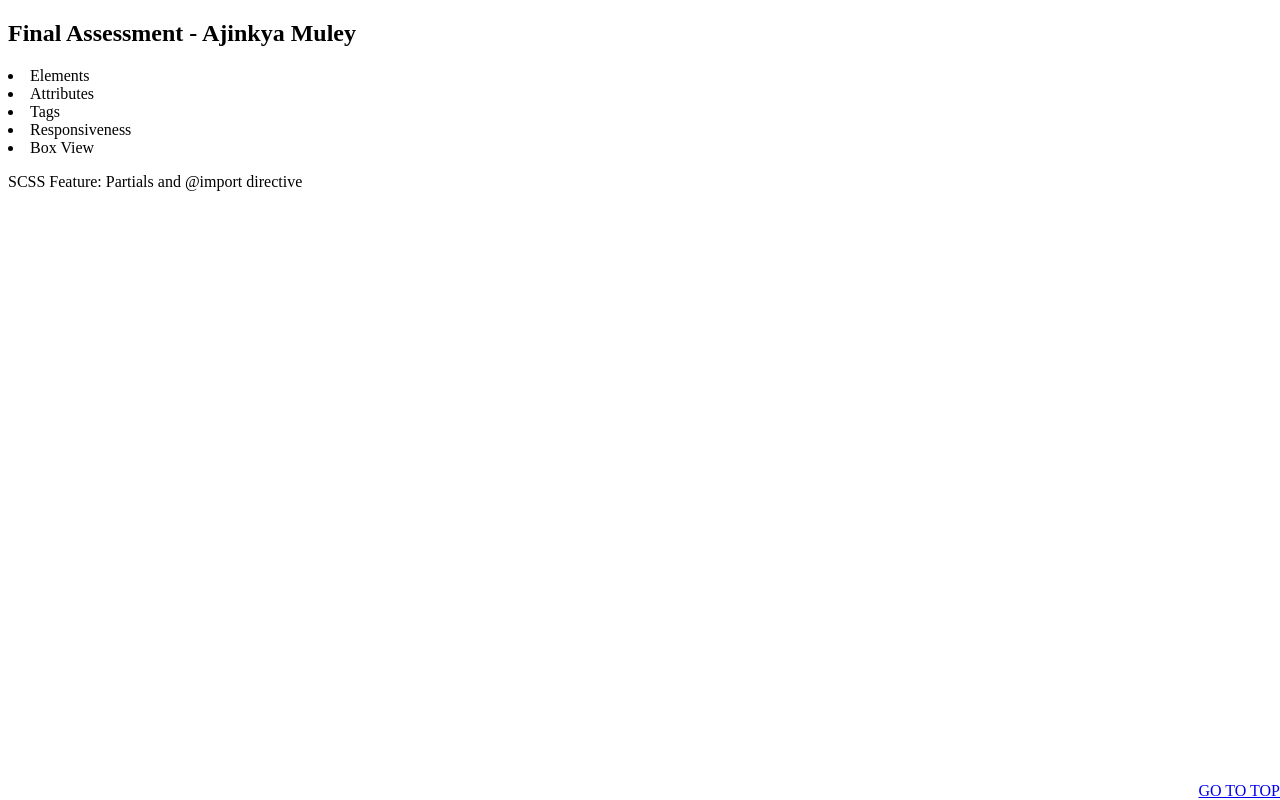
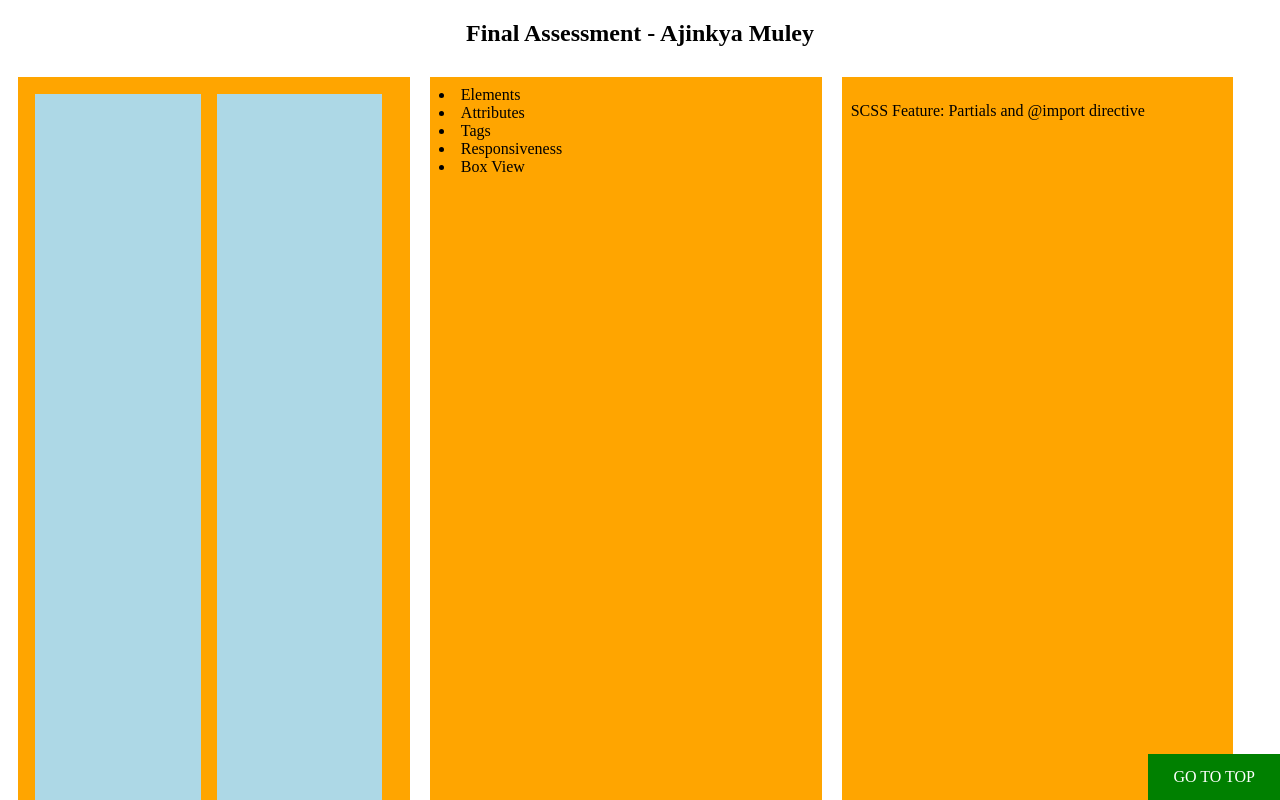
Before and after one commit to ajinkya-cs/Portfolio-Website-using-bootstrap, a plain HTML site: page index.html in a window 1280 px wide. Shown: the top 800 px of the page. Drawn offline with Linux system fonts and the light colour scheme; the site is published under a folder, as on GitHub Pages, so addresses that start at the root find nothing.

Commit message:
Update index.html

```diff
--- a/index.html
+++ b/index.html
@@ -6,7 +6,7 @@
         <title>Ajinkya Muley</title>
         <meta name="description" content="">
         <meta name="viewport" content="width=device-width, initial-scale=1">
-        <link rel="stylesheet" href="/ic.css">
+        <link rel="stylesheet" href="ic.css">
     </head>
     <body>
         <h2 id="top">Final Assessment - Ajinkya Muley</h2>
```
